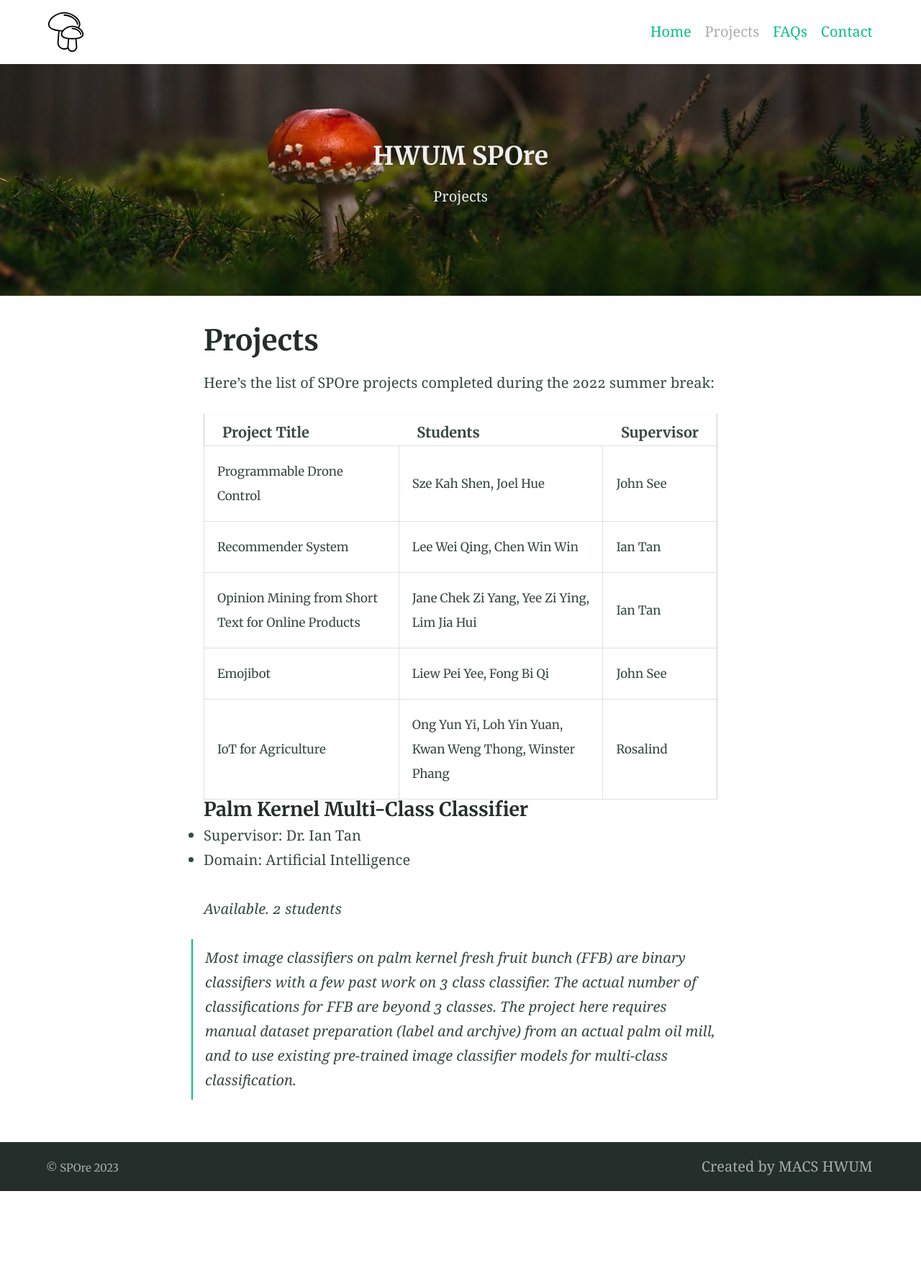
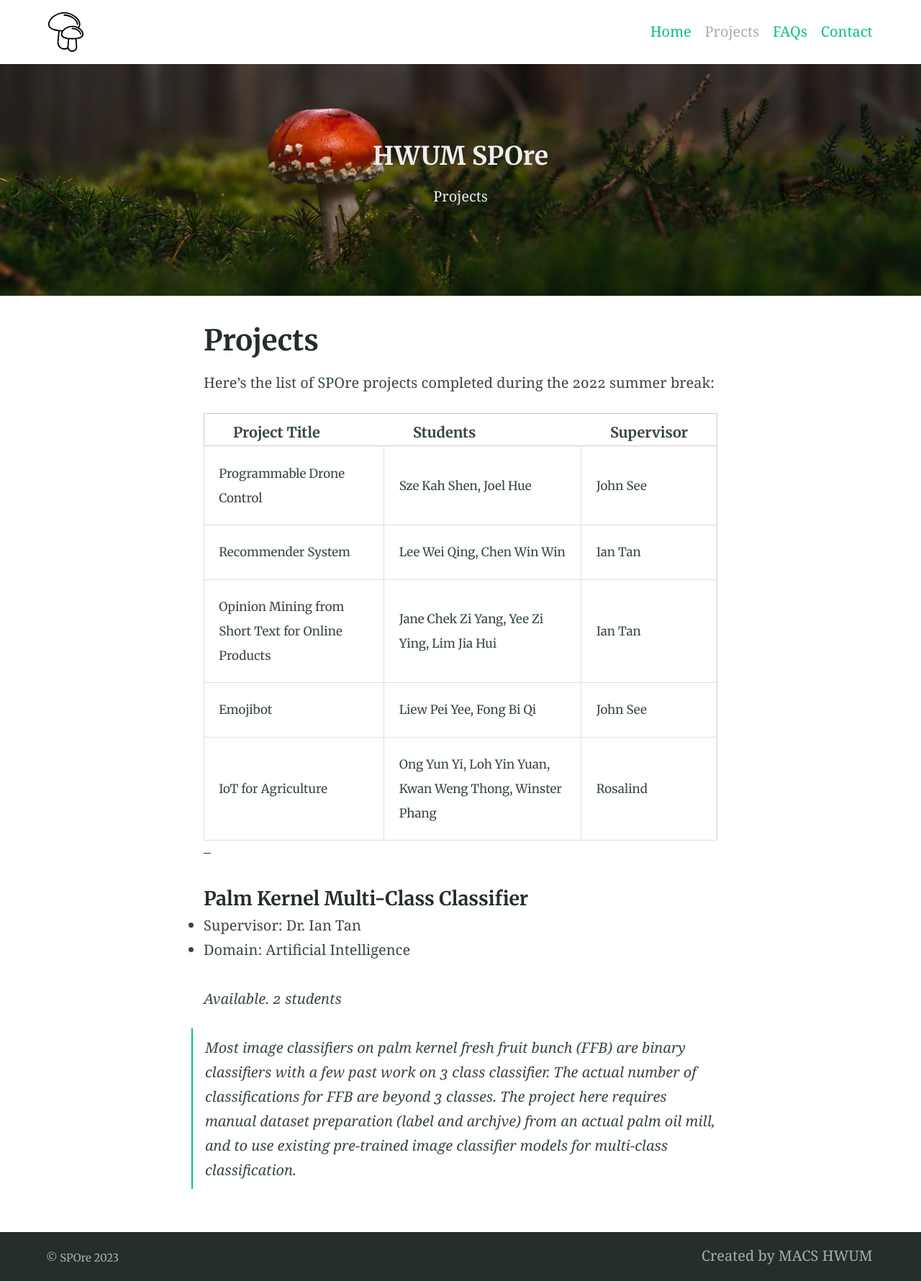
Before and after one commit to hwumspore/hwumspore.github.io, a Jekyll site: the page built from projects.md, in a window 1280 px wide. Shown: the whole page at 72% size. Built offline with Jekyll 4.4.1, drawn with Linux system fonts in a browser that asks for light colours; before the commit the page ends 1655 px from its top, so only the background shows below that.

Commit message:
update table styles

```diff
--- a/_sass/_theme.scss
+++ b/_sass/_theme.scss
@@ -463,17 +463,18 @@ pre code {
 table {
     border:#ccc 1px solid;
     border-radius:3px;
+    margin-bottom: 1em;
 }
 table th {
-    padding:21px 25px 22px 25px;
-    border-top:1px solid #fafafa;
-    border-bottom:1px solid #e0e0e0;
+    padding:2em;
+    border-top:1px solid #ccc;
+    border-bottom:1px solid #ccc;
 }
 table tr {
     padding-left:20px;
 }
 table td {
-    padding:18px;
+    padding:1.2em;
     border-top: 1px solid #ffffff;
     border-bottom:1px solid #e0e0e0;
     border-left: 1px solid #e0e0e0;
--- a/projects.md
+++ b/projects.md
@@ -17,6 +17,7 @@ Here's the list of SPOre projects completed during the 2022 summer break:
 | Emojibot | Liew Pei Yee, Fong Bi Qi | John See |
 | IoT for Agriculture | Ong Yun Yi, Loh Yin Yuan, Kwan Weng Thong, Winster Phang | Rosalind |
 
+--
 
 #### Palm Kernel Multi-Class Classifier
 
```
